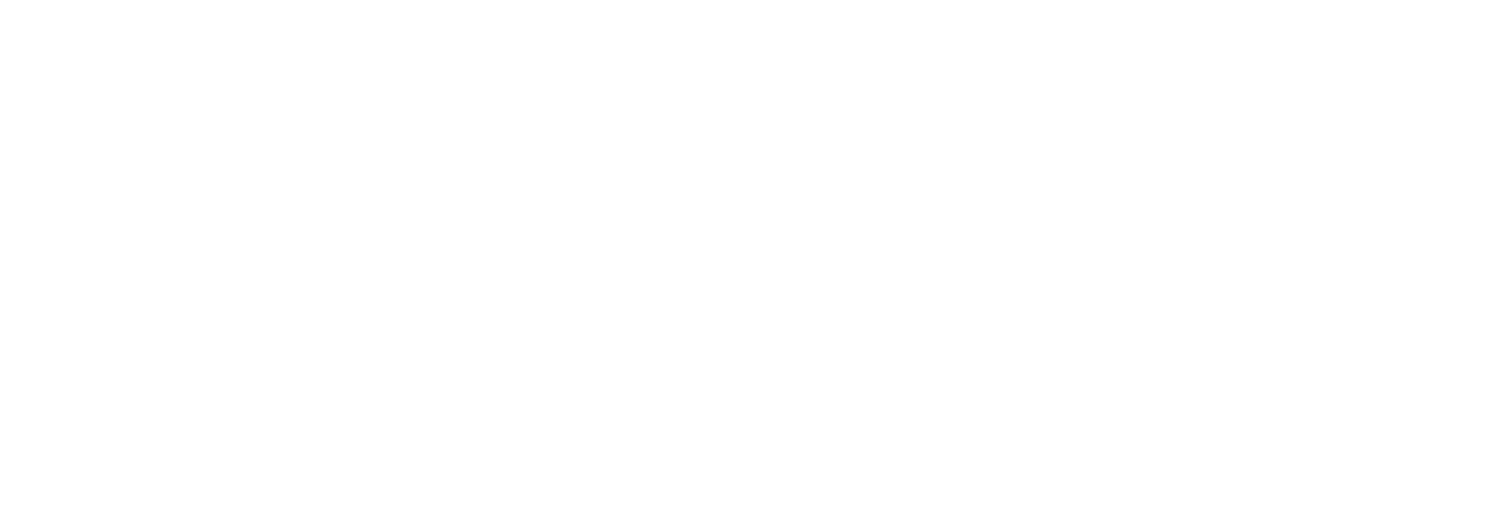
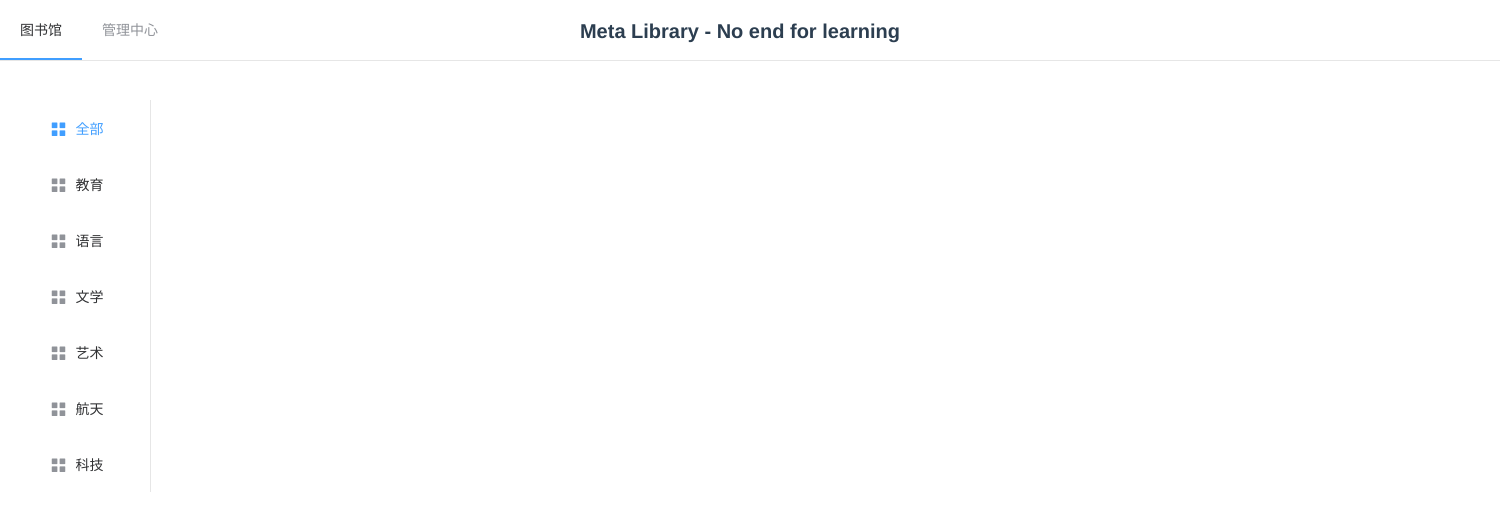
Before and after one commit to Naluyiew/Meta-Library, a Vue app in the folder meta-library-vue/: page /library in a window 1280 px wide. Shown: the top 530 px of the page, 1500 px wide, since content can reach past the window. Built offline with nearby package versions, Linux system fonts and the light colour scheme; sample sign-in values are in the browser's storage.

Commit message:
feat: 添加图书分类侧边栏

```diff
--- a/meta-library-vue/src/components/Home.vue
+++ b/meta-library-vue/src/components/Home.vue
@@ -1,6 +1,7 @@
 <template>
   <div>
     <NavMenu />
+    <router-view />
   </div>
 </template>
 
--- a/meta-library-vue/src/components/common/NavMenu.vue
+++ b/meta-library-vue/src/components/common/NavMenu.vue
@@ -1,5 +1,5 @@
 <template>
-  <el-menu :default-active="'/index'" router mode="horizontal" style="min-width: 1500px">
+  <el-menu :default-active="'/library'" router mode="horizontal" style="min-width: 1500px">
     <el-menu-item v-for="(item, i) in navList" :key="i" :index="item.name">
       {{ item.navItem }}
     </el-menu-item>
--- /dev/null
+++ b/meta-library-vue/src/components/library/Library.vue
@@ -0,0 +1,21 @@
+<template>
+  <el-container>
+    <el-aside>
+      <SideMenu />
+    </el-aside>
+  </el-container>
+</template>
+
+<script>
+import SideMenu from '@/components/library/SideMenu'
+export default {
+  name: 'Library',
+  components: {
+    SideMenu
+  }
+}
+</script>
+
+<style>
+
+</style>
--- /dev/null
+++ b/meta-library-vue/src/components/library/SideMenu.vue
@@ -0,0 +1,27 @@
+<template>
+  <el-menu :default-active="0" class="categories">
+    <el-menu-item v-for="(item, i) in sideItem" :key="i" :index="i">
+      <i class="el-icon-menu"></i>
+      <span slot="title">{{ item }}</span>
+    </el-menu-item>
+  </el-menu>
+</template>
+
+<script>
+export default {
+  name: 'SideMenu',
+  data() {
+    return {
+      sideItem: ['全部', '教育', '语言', '文学', '艺术', '航天', '科技']
+    }
+  }
+}
+</script>
+
+<style scoped>
+.categories {
+  position: fixed;
+  top: 100px;
+  width: 150px;
+}
+</style>
--- a/meta-library-vue/src/router/index.js
+++ b/meta-library-vue/src/router/index.js
@@ -2,6 +2,7 @@
 import Router from 'vue-router'
 import Home from '@/components/Home'
 import Login from '@/components/Login'
+import Library from '@/components/library/Library'
 
 Vue.use(Router)
 
@@ -13,9 +14,17 @@
       path: '/index',
       name: 'Home',
       component: Home,
-      meta: {
-        requireAuth: true
-      }
+      redirect: '/library',
+      children: [
+        {
+          path: '/library',
+          name: Library,
+          component: Library,
+          meta: {
+            requireAuth: true
+          },
+        }
+      ]
     },
     {
       path: '/login',
```
